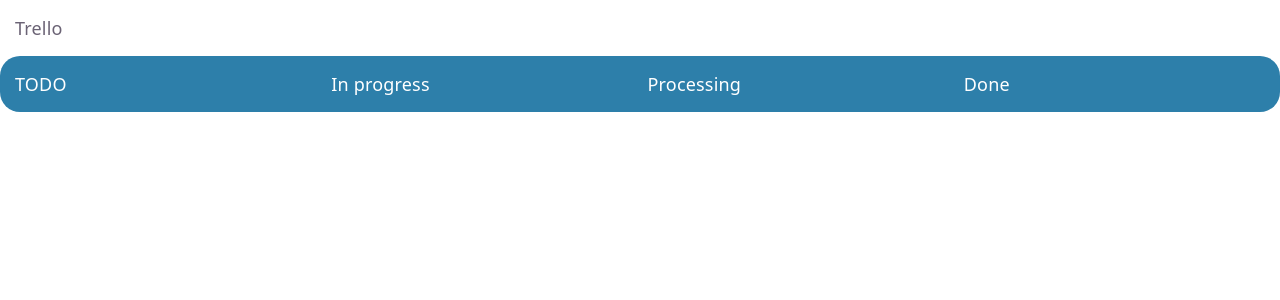
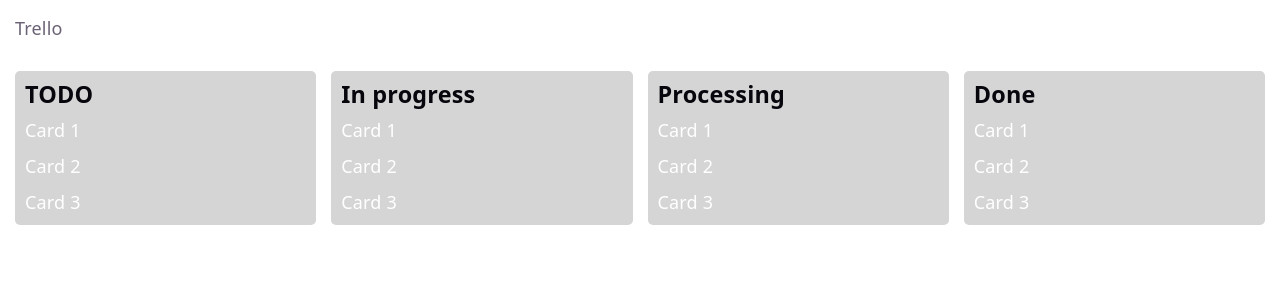
Before and after one commit to TalantRys/trello-react, a React (Vite) app: page / in a window 1280 px wide. Shown: the top 300 px of the page. Built offline with nearby package versions, Linux system fonts and the light colour scheme.

Commit message:
feat: add Column.tsx

```diff
--- a/src/components/Board/Board.tsx
+++ b/src/components/Board/Board.tsx
@@ -1,16 +1,16 @@
 import classNames from "classnames";
 import styles from "./board.module.scss";
-import Card from "../Card/Card";
+import Column from "../Column/Column";
 
 function Board() {
   return (
     <div className={styles.board}>
       <div className={classNames(styles.board__container, "container")}>
         <div className={styles.board__items}>
-          <Card title="TODO" />
-          <Card title="In progress" />
-          <Card title="Processing" />
-          <Card title="Done" />
+          <Column title="TODO" />
+          <Column title="In progress" />
+          <Column title="Processing" />
+          <Column title="Done" />
         </div>
       </div>
     </div>
--- a/src/components/Board/board.module.scss
+++ b/src/components/Board/board.module.scss
@@ -4,7 +4,6 @@
   @include flex(column);
   height: 100%;
 
-  background-color: rgb(45, 127, 170);
   border-radius: 20px;
   gap: 20px;
   &__container {
--- /dev/null
+++ b/src/components/Column/Column.tsx
@@ -0,0 +1,17 @@
+import styles from "./column.module.scss";
+import Card from "../Card/Card";
+
+export default function Column(params: { title: string }) {
+  const cards = new Array(3).fill(0);
+
+  return (
+    <div className={styles.column}>
+      <p className={styles.column__title}>{params.title}</p>
+      <div className={styles.column__cards}>
+        {cards.map((_, i) => (
+          <Card key={i} title={`Card ${i + 1}`} />
+        ))}
+      </div>
+    </div>
+  );
+}
--- /dev/null
+++ b/src/components/Column/column.module.scss
@@ -0,0 +1,22 @@
+@use "@assets/scss/bundle" as *;
+
+.column {
+  background-color: var(--column-bg);
+  padding: 10px;
+  border-radius: 5px;
+  // .column__title
+
+  &__title {
+    margin-bottom: 10px;
+    font-size: 1.3rem;
+    font-weight: bold;
+    color: var(--text-h);
+  }
+
+  // .column__cards
+
+  &__cards {
+    @include flex(column);
+    gap: 10px;
+  }
+}
--- a/src/index.scss
+++ b/src/index.scss
@@ -5,7 +5,7 @@
   --text-h: #08060d;
   --bg: #fff;
   --border: #e5e4e7;
-  --code-bg: #f4f3ec;
+  --column-bg: #d5d5d5;
   --accent: #aa3bff;
   --accent-bg: rgba(170, 59, 255, 0.1);
   --accent-border: rgba(170, 59, 255, 0.5);
```
